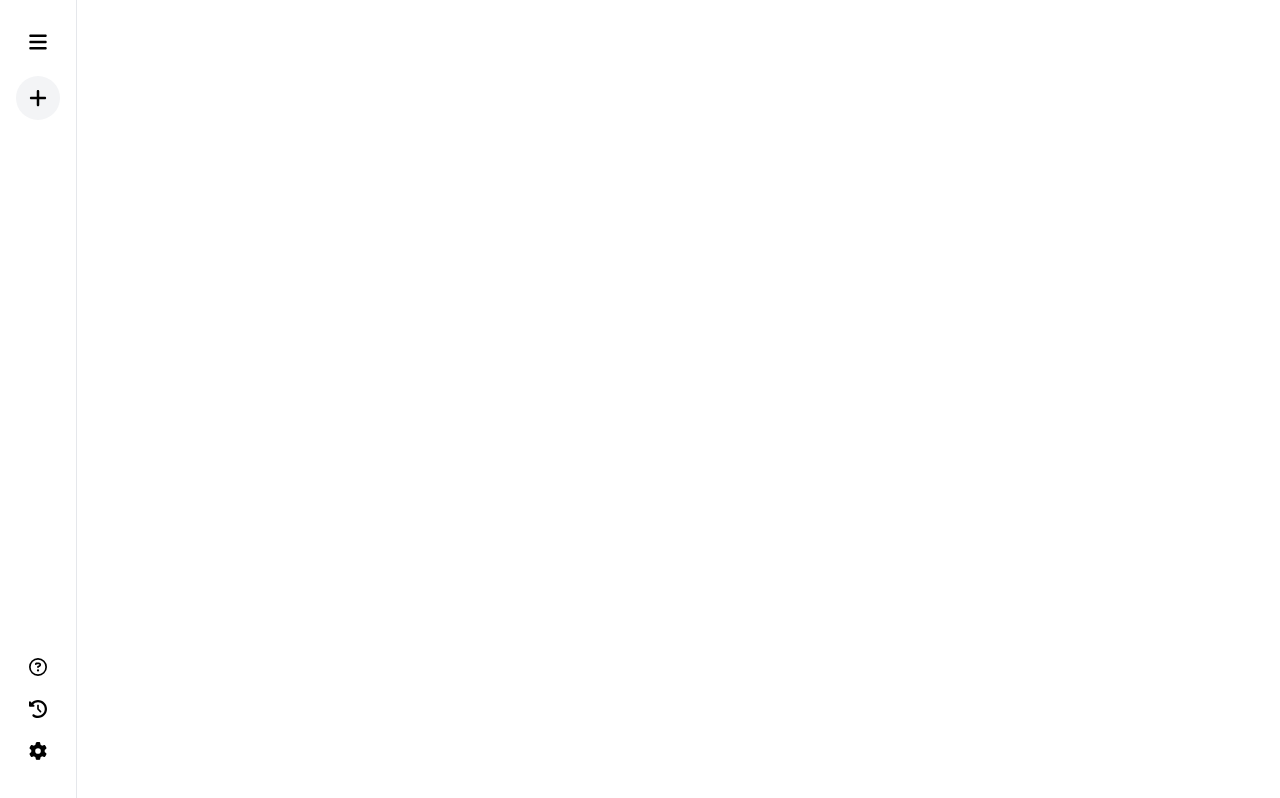
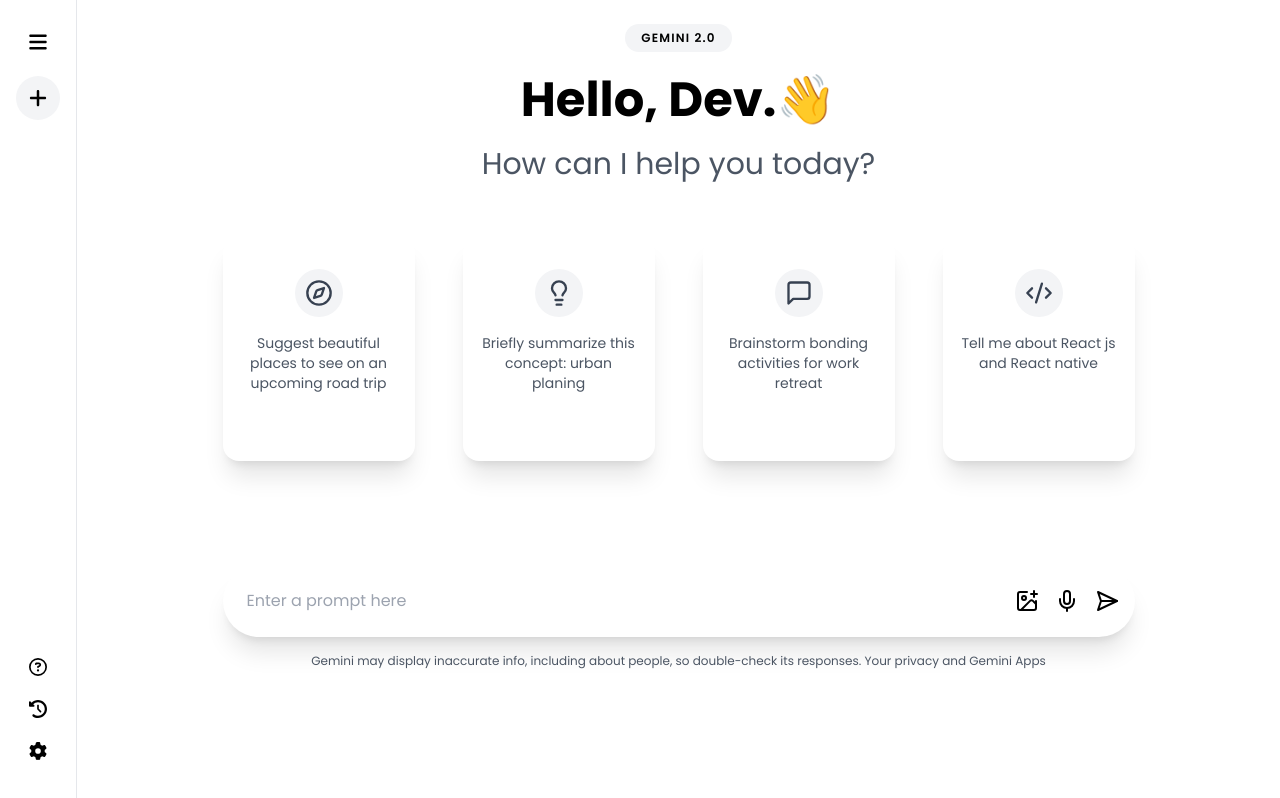
Before and after one commit to mohitmaithanii/.Ai, a React (Vite) app: page / in a window 1280 px wide. Built offline with nearby package versions, Linux system fonts and the light colour scheme.

Commit message:
"Update Main component with new UI and functionality; add Lucide icons"

```diff
--- a/src/App.jsx
+++ b/src/App.jsx
@@ -6,7 +6,7 @@
 	return (
 		<div className="flex">
 			<Sidebar />
-
+			<Main/>
 		</div>
 	);
 };
--- a/src/components/Main/Main.jsx
+++ b/src/components/Main/Main.jsx
@@ -1,43 +1,86 @@
 import React from "react";
+import {
+	Compass,
+	Lightbulb,
+	MessageSquare,
+	CodeXml,
+	SendHorizontal,
+	ImagePlus,
+	Mic,
+} from "lucide-react";
 
-export default function Main() {
+const Main = () => {
 	return (
-		<div className="relative w-full ">
-			<div className="relative z-0 px-6 bg-white isolate pt-14 lg:px-8">
-				<div className="relative max-w-2xl py-24 mx-auto">
-					<div className="absolute inset-x-0 -top-[4rem] -z-10 transform-gpu overflow-hidden blur-3xl md:-top-[10rem]">
-						<svg
-							className="relative left-[calc(50%-11rem)] -z-10 h-[21.1875rem] max-w-none -translate-x-1/2 rotate-[30deg] sm:left-[calc(50%-30rem)] sm:h-[42.375rem]"
-							viewBox="0 0 1155 678"
-							xmlns="http://www.w3.org/2000/svg"
-						>
-							<path
-								fill="url(#45de2b6b-92d5-4d68-a6a0-9b9b2abad533)"
-								fillOpacity=".3"
-								d="M317.219 518.975L203.852 678 0 438.341l317.219 80.634 204.172-286.402c1.307 132.337 45.083 346.658 209.733 145.248C936.936 126.058 882.053-94.234 1031.02 41.331c119.18 108.451 130.68 295.337 121.53 375.223L855 299l21.173 362.054-558.954-142.079z"
-							/>
-							<defs>
-								<linearGradient
-									id="45de2b6b-92d5-4d68-a6a0-9b9b2abad533"
-									x1="1155.49"
-									x2="-78.208"
-									y1=".177"
-									y2="474.645"
-									gradientUnits="userSpaceOnUse"
-								>
-									<stop stopColor="#9089FC" />
-									<stop offset={1} stopColor="#FF80B5" />
-								</linearGradient>
-							</defs>
-						</svg>
-					</div>
-					<div className="text-center">
-						<h1 className="text-4xl font-bold tracking-tight text-gray-900 sm:text-6xl">
-							Lorem ipsum dolor sit amet consectetur dicta.
-						</h1>
+		<div className="px-4 py-6 mx-auto max-w-7xl sm:px-6 lg:px-8">
+			<div className="max-w-xl mx-auto text-center">
+				<div className="mx-auto inline-flex rounded-full bg-gray-100 px-4 py-1.5">
+					<p className="text-xs font-semibold tracking-widest text-black uppercase">
+						Gemini 2.0
+					</p>
+				</div>
+				<h2 className="mt-6 text-3xl font-bold leading-tight text-black sm:text-4xl lg:text-5xl">
+					Hello, Dev.👋
+				</h2>
+				<p className="mt-4 text-3xl leading-relaxed text-gray-600">
+					How can I help you today?
+				</p>
+			</div>
+			<div className="grid grid-cols-1 mt-12 text-center gap-y-8 sm:grid-cols-2 sm:gap-12 lg:grid-cols-4 ">
+				<div className="w-48 h-56 px-4 py-8 duration-500 bg-white shadow-xl rounded-2xl hover:scale-105 ">
+					<span className="flex items-center justify-center w-12 h-12 mx-auto bg-gray-100 rounded-full">
+						<Compass className="text-gray-700 h-7 w-7" />
+					</span>
+					<p className="mt-4 mb-4 text-sm text-gray-600 ">
+						Suggest beautiful places to see on an upcoming road trip
+					</p>
+				</div>
+				<div className="w-48 h-56 px-4 py-8 duration-500 bg-white shadow-xl rounded-2xl hover:scale-105 ">
+					<span className="flex items-center justify-center w-12 h-12 mx-auto bg-gray-100 rounded-full">
+						<Lightbulb className="text-gray-700 h-7 w-7" />
+					</span>
+					<p className="mt-4 mb-4 text-sm text-gray-600 ">
+						Briefly summarize this concept: urban planing
+					</p>
+				</div>
+				<div className="w-48 h-56 px-4 py-8 duration-500 bg-white shadow-xl rounded-2xl hover:scale-105">
+					<span className="flex items-center justify-center w-12 h-12 mx-auto bg-gray-100 rounded-full">
+						<MessageSquare className="text-gray-700 h-7 w-7" />
+					</span>
+					<p className="mt-4 mb-4 text-sm text-gray-600 ">
+						Brainstorm bonding activities for work retreat
+					</p>
+				</div>
+				<div className="w-48 h-56 px-4 py-8 duration-500 bg-white shadow-xl rounded-2xl hover:scale-105">
+					<span className="flex items-center justify-center w-12 h-12 mx-auto bg-gray-100 rounded-full">
+						<CodeXml className="text-gray-700 h-7 w-7" />
+					</span>
+					<p className="mt-4 mb-4 text-sm text-gray-600 ">
+						Tell me about React js and React native
+					</p>
+				</div>
+			</div>
+
+			{/* Input */}
+			<div className="w-full py-2 mx-auto md:mt-24">
+				<div className="flex items-center justify-center gap-4 px-4 py-4 bg-white rounded-full shadow-xl md:flex-row md:justify-between">
+					<input
+						type="text"
+						placeholder="Enter a prompt here"
+						className="w-full px-2 py-2 text-base text-gray-800 bg-transparent outline-none"
+					/>
+					<div className="flex gap-4">
+						<ImagePlus />
+						<Mic />
+						<SendHorizontal />
 					</div>
 				</div>
+				<p className="mt-4 text-xs text-center text-gray-600">
+					Gemini may display inaccurate info, including about people, so
+					double-check its responses. Your privacy and Gemini Apps
+				</p>
 			</div>
 		</div>
 	);
-}
+};
+
+export default Main;
```
